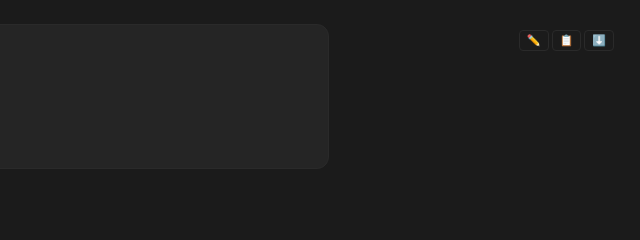
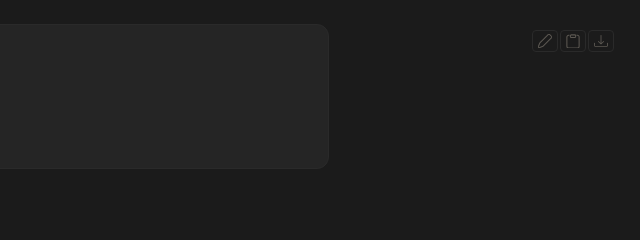
Before and after one commit to Sorcerer-A/hgls, a plain HTML site: page static/index.html in a window 1280 px wide. Shown: the top 240 px of the page, 640-1280 px from the left. Drawn offline with nearby package versions, Linux system fonts and the light colour scheme; no server answers.

Commit message:
fix: action buttons on ALL assistant messages (incl. streaming); SVG icons matching theme

```diff
--- a/static/app.js
+++ b/static/app.js
@@ -34,6 +34,52 @@ function renderMarkdown(text) {
   return text.replace(/\*\*(.+?)\*\*/g, '<strong>$1</strong>').replace(/\n/g, '<br>');
 }
 
+// ── 操作按钮（SVG 图标，简洁统一）──
+function createActionButtons(div, wrapper) {
+  const btnGroup = document.createElement('div');
+  btnGroup.className = 'msg-btns';
+
+  const makeBtn = (svg, title, onclick) => {
+    const b = document.createElement('button');
+    b.className = 'action-btn';
+    b.innerHTML = svg;
+    b.title = title;
+    b.onclick = onclick;
+    return b;
+  };
+
+  btnGroup.appendChild(makeBtn(
+    '<svg viewBox="0 0 16 16" width="14" height="14"><path d="M12.146.146a.5.5 0 0 1 .708 0l3 3a.5.5 0 0 1 0 .708l-10 10a.5.5 0 0 1-.168.11l-5 2a.5.5 0 0 1-.65-.65l2-5a.5.5 0 0 1 .11-.168l10-10z" fill="none" stroke="currentColor" stroke-width="1.2"/></svg>',
+    '编辑',
+    () => enterEditMode(div, wrapper)
+  ));
+
+  btnGroup.appendChild(makeBtn(
+    '<svg viewBox="0 0 16 16" width="14" height="14"><path d="M4 1.5H3a2 2 0 0 0-2 2V14a2 2 0 0 0 2 2h10a2 2 0 0 0 2-2V3.5a2 2 0 0 0-2-2h-1" fill="none" stroke="currentColor" stroke-width="1.2"/><rect x="5" y="1" width="6" height="3" rx="1" fill="none" stroke="currentColor" stroke-width="1.2"/></svg>',
+    '复制',
+    () => {
+      const t = div.dataset.rawText || div.textContent || '';
+      navigator.clipboard.writeText(t).catch(() => {});
+    }
+  ));
+
+  btnGroup.appendChild(makeBtn(
+    '<svg viewBox="0 0 16 16" width="14" height="14"><path d="M.5 9.9a.5.5 0 0 1 .5.5v2.5a1 1 0 0 0 1 1h12a1 1 0 0 0 1-1v-2.5a.5.5 0 0 1 1 0v2.5a2 2 0 0 1-2 2H2a2 2 0 0 1-2-2v-2.5a.5.5 0 0 1 .5-.5z" fill="currentColor"/><path d="M7.646 11.854a.5.5 0 0 0 .708 0l3-3a.5.5 0 0 0-.708-.708L8.5 10.293V1.5a.5.5 0 0 0-1 0v8.793L5.354 8.146a.5.5 0 1 0-.708.708l3 3z" fill="currentColor"/></svg>',
+    '下载 .md',
+    () => {
+      const t = div.dataset.rawText || div.textContent || '';
+      const blob = new Blob([t], { type: 'text/markdown' });
+      const url = URL.createObjectURL(blob);
+      const a = document.createElement('a'); a.href = url;
+      a.download = `officeai-${new Date().toISOString().slice(0,10)}.md`;
+      a.click(); URL.revokeObjectURL(url);
+    }
+  ));
+
+  wrapper.appendChild(btnGroup);
+  return btnGroup;
+}
+
 // ── Messages ──
 function addMessage(role, text) {
   const wrapper = document.createElement('div');
@@ -42,28 +88,12 @@ function addMessage(role, text) {
   const div = document.createElement('div');
   div.className = `message ${role}`;
   div.innerHTML = renderMarkdown(text);
-  div.dataset.rawText = text;  // 保存原始纯文本用于编辑
+  div.dataset.rawText = text;
   wrapper.appendChild(div);
 
-  if (role === 'assistant' && text) {
-    const btnGroup = document.createElement('div');
-    btnGroup.className = 'msg-btns';
-    // 编辑按钮
-    const editBtn = document.createElement('button');
-    editBtn.className = 'copy-btn'; editBtn.textContent = '✏️'; editBtn.title = '编辑';
-    editBtn.onclick = () => enterEditMode(div, wrapper);
-    // 复制按钮
-    const copyBtn = document.createElement('button');
-    copyBtn.className = 'copy-btn'; copyBtn.textContent = '📋'; copyBtn.title = '复制';
-    copyBtn.onclick = () => { navigator.clipboard.writeText(div.dataset.rawText || text).then(() => { copyBtn.textContent = '✅'; setTimeout(() => copyBtn.textContent = '📋', 2000); }).catch(() => { copyBtn.textContent = '❌'; }); };
-    // 下载按钮
-    const downloadBtn = document.createElement('button');
-    downloadBtn.className = 'copy-btn'; downloadBtn.textContent = '⬇️'; downloadBtn.title = '下载 .md';
-    downloadBtn.onclick = () => { const t = div.dataset.rawText || text; const blob = new Blob([t], { type: 'text/markdown' }); const url = URL.createObjectURL(blob); const a = document.createElement('a'); a.href = url; a.download = `officeai-${new Date().toISOString().slice(0,10)}.md`; a.click(); URL.revokeObjectURL(url); };
-    btnGroup.appendChild(editBtn);
-    btnGroup.appendChild(copyBtn);
-    btnGroup.appendChild(downloadBtn);
-    wrapper.appendChild(btnGroup);
+  // AI 消息始终带操作按钮（无论 text 是否为空，流式消息后续填充）
+  if (role === 'assistant') {
+    createActionButtons(div, wrapper);
   }
   messagesEl.appendChild(wrapper);
   messagesEl.scrollTop = messagesEl.scrollHeight;
--- a/static/index.html
+++ b/static/index.html
@@ -4,7 +4,7 @@
 <meta charset="UTF-8">
 <meta name="viewport" content="width=device-width, initial-scale=1.0">
 <title>OfficeAI 助手</title>
-<link rel="stylesheet" href="/static/style.css?v=9">
+<link rel="stylesheet" href="/static/style.css?v=10">
 <script src="https://cdn.jsdelivr.net/npm/marked/marked.min.js"></script>
 <script src="https://cdn.jsdelivr.net/npm/dompurify@3/dist/purify.min.js"></script>
 </head>
@@ -80,6 +80,6 @@
   </div>
 </div>
 
-<script src="/static/app.js?v=9"></script>
+<script src="/static/app.js?v=10"></script>
 </body>
 </html>
--- a/static/style.css
+++ b/static/style.css
@@ -175,7 +175,9 @@ body {
 .message.assistant blockquote { border-left: 2px solid var(--accent); padding-left: 12px; margin: 6px 0; color: var(--text-secondary); }
 .message.assistant a { color: var(--accent); text-decoration: none; }
 
-.msg-btns { position: absolute; top: 6px; right: 6px; display: flex; gap: 3px; opacity: 1; }
+.msg-btns { position: absolute; top: 6px; right: 6px; display: flex; gap: 2px; }
+.action-btn { background: var(--bg); border: 1px solid var(--border); color: var(--text-muted); border-radius: 4px; padding: 3px 5px; cursor: pointer; display: flex; align-items: center; justify-content: center; transition: all 180ms ease; }
+.action-btn:hover { background: var(--surface-hover); border-color: var(--accent); color: var(--accent); }
 .copy-btn { background: var(--bg); border: 1px solid var(--border); color: var(--text-secondary); border-radius: 4px; padding: 3px 7px; cursor: pointer; font-size: 11px; transition: all 180ms ease; }
 .copy-btn:hover { background: var(--surface-hover); border-color: var(--accent); color: var(--accent); }
 
```
